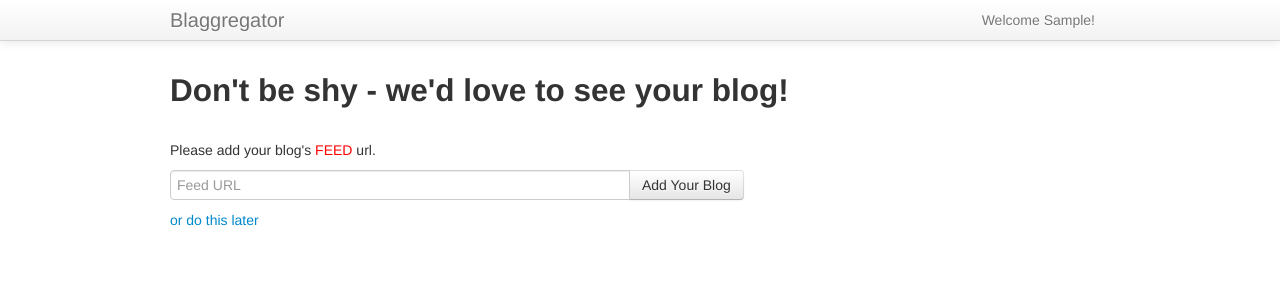
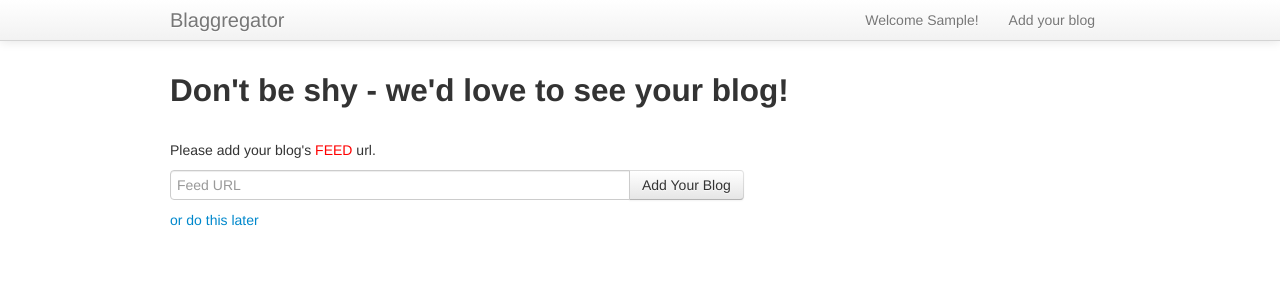
Before and after one commit to recursecenter/blaggregator, a Django app: page /add_blog/ in a window 1280 px wide. Shown: the top 300 px of the page. Run offline with Django 3.2, Linux system fonts and the light colour scheme; the visitor is signed in with stand-in values (Sample User, id 1); parts of the project's set-up code (start-up, migrations or seed data) failed here and were passed over.

Commit message:
Add 'add_blog' link to navbar.

```diff
--- a/home/templates/home/base.html
+++ b/home/templates/home/base.html
@@ -23,6 +23,7 @@
 
                 <ul class="nav pull-right">
                     <li><a>Welcome{% if user.is_authenticated %} {% block firstName %}{% endblock firstName%}{% endif %}!</a></li>
+                    <li><a href="/add_blog">Add your blog</a></li>
                 </ul>
 
             </div>
```
